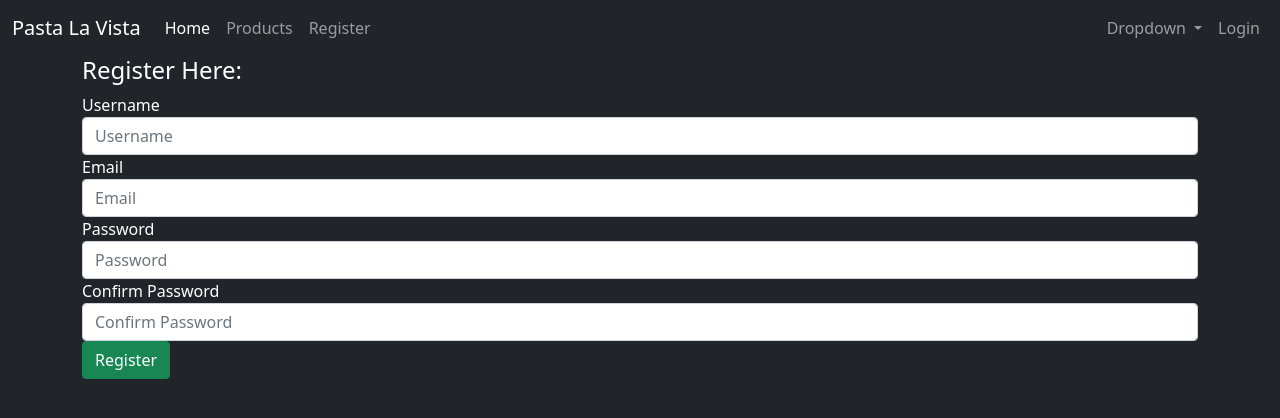
After one commit to domcamp04/ecommerce_flask_app, a Flask app: page /register in a window 1280 px wide. The commit adds this page. Shown: the top 418 px of the page. Run offline with Flask 2, Linux system fonts and the light colour scheme; some libraries are stand-ins or nearby versions.

Commit message:
added register

```diff
--- a/app/__init__.py
+++ b/app/__init__.py
@@ -1,5 +1,9 @@
 from flask import Flask
+import os
+from config import Config
 
 app = Flask(__name__)
 
+app.config.from_object(Config)
+
 from app import routes
--- /dev/null
+++ b/app/forms.py
@@ -0,0 +1,10 @@
+from flask_wtf import FlaskForm
+from wtforms import StringField, PasswordField, SubmitField
+from wtforms.validators import DataRequired, Email, EqualTo
+
+class UserInfoForm(FlaskForm):
+    username = StringField('Username', validators=[DataRequired()])
+    email = StringField('Email', validators=[DataRequired(), Email()])
+    password = PasswordField('Password', validators=[DataRequired()])
+    confirm_pass = PasswordField('Confirm Password', validators=[DataRequired(), EqualTo('password')])
+    submit = SubmitField('Register')
--- a/app/routes.py
+++ b/app/routes.py
@@ -1,6 +1,15 @@
 from app import app
-from flask import render_template
+from flask import render_template, url_for, redirect, flash
+from app.forms import UserInfoForm
 
 @app.route('/')
 def index():
     return render_template('index.html')
+
+@app.route('/register', methods=['GET', 'POST'])
+def register():
+    register_form = UserInfoForm()
+    if register_form.validate_on_submit():
+        return redirect(url_for('index'))
+    flash('That username is already taken, please try again.')
+    return render_template('register.html', form=register_form)
--- a/app/templates/nav.html
+++ b/app/templates/nav.html
@@ -1,24 +1,21 @@
 <nav class="navbar navbar-expand-lg navbar-dark bg-dark">
     <div class="container-fluid">
-      <a class="navbar-brand" href="#">Pasta La Vista</a>
+      <a class="navbar-brand" href="/">Pasta La Vista</a>
       <button class="navbar-toggler" type="button" data-bs-toggle="collapse" data-bs-target="#navbarSupportedContent" aria-controls="navbarSupportedContent" aria-expanded="false" aria-label="Toggle navigation">
         <span class="navbar-toggler-icon"></span>
       </button>
       <div class="collapse navbar-collapse" id="navbarSupportedContent">
         <ul class="navbar-nav me-auto mb-2 mb-lg-0">
           <li class="nav-item">
-            <a class="nav-link active" aria-current="page" href="#">Home</a>
+            <a class="nav-link active" aria-current="page" href="/">Home</a>
           </li>
 
           <li class="nav-item">
             <a class="nav-link" href="#">Products</a>
           </li>
-          <li class="nav-item">
-            <a class="nav-link" href="#">Create Post</a>
-          </li>
 
           <li class="nav-item">
-            <a class="nav-link" href="#">Register</a>
+            <a class="nav-link" href="/register">Register</a>
           </li>
 
 
--- /dev/null
+++ b/app/templates/register.html
@@ -0,0 +1,31 @@
+{% extends 'base.html' %}
+
+{% block content %}
+
+<h4>Register Here:</h4>
+<form action="" method='post'>
+    {{ form.csrf_token }}
+    <div class="form-group">
+        <fieldset>
+            {{ form.username.label }}
+            {{ form.username(class='form-control', placeholder='Username') }}
+        </fieldset>
+        <fieldset>
+            {{ form.email.label }}
+            {{ form.email(class='form-control', placeholder='Email') }}
+        </fieldset>
+        <fieldset>
+            {{ form.password.label }}
+            {{ form.password(class='form-control', placeholder='Password') }}
+        </fieldset>
+        <fieldset>
+            {{ form.confirm_pass.label }}
+            {{ form.confirm_pass(class='form-control', placeholder='Confirm Password') }}
+        </fieldset>
+        {{ form.submit(class='btn btn-success') }}
+    </div>
+</form>
+
+
+
+{% endblock %}
--- /dev/null
+++ b/config.py
@@ -0,0 +1,4 @@
+import os
+
+class Config():
+    SECRET_KEY=os.environ.get('SECRET_KEY')
--- a/run.py
+++ b/run.py
@@ -1,7 +1,4 @@
-from flask import Flask
 from app import app
-
-app = Flask(__name__)
 
 if __name__ == '__main__':
     app.run()
```
Also changed, not shown: app/templates/index.html (+46 -0 lines), requirements.txt (added, +18 -0 lines), app/static/images/angel_hair.jpeg (added).
